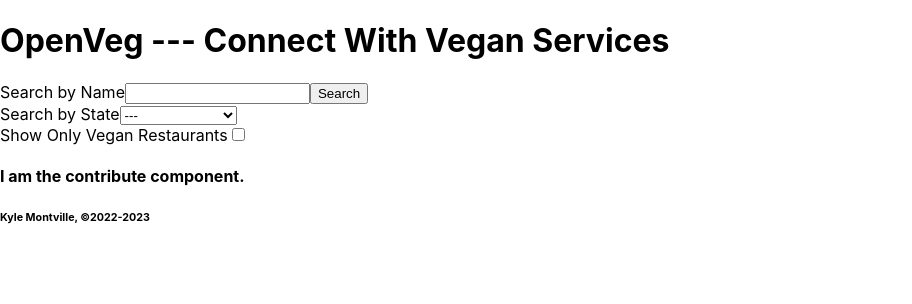
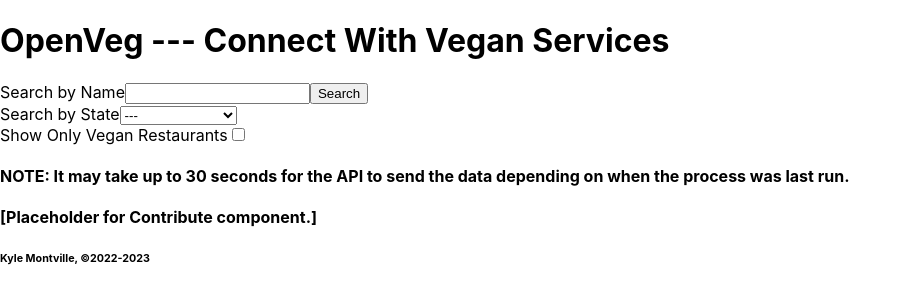
Before and after one commit to ksmontville/openveg_fe, a React (Create React App) app: page / in a window 1280 px wide. Shown: the top 304 px of the page, without its empty margins (0-912 px from the left). Built offline with nearby package versions, Linux system fonts and the light colour scheme.

Commit message:
Add warning message regarding data retrieval wait time.

```diff
--- a/src/components/Contribute.js
+++ b/src/components/Contribute.js
@@ -3,7 +3,7 @@ import React, { Component } from 'react'
 class Contribute extends Component {
     render() {
         return (
-            <h4>I am the contribute component.</h4>
+            <h4>[Placeholder for Contribute component.]</h4>
         )
     }
 }
--- a/src/components/toolbar/Filter.js
+++ b/src/components/toolbar/Filter.js
@@ -29,6 +29,13 @@ class Filter extends Component {
                 <label>Show Only Vegan Restaurants</label>
                 <input name="vegan" type="checkbox" value={this.state.vegan}
                        checked={this.state.vegan} onChange={this.handleChange}/>
+
+
+                <h4>
+                    NOTE: It may take up to 30 seconds for the API to send the data depending on when
+                    the process was last run.
+                </h4>
+
             </div>
         )
     }
```
